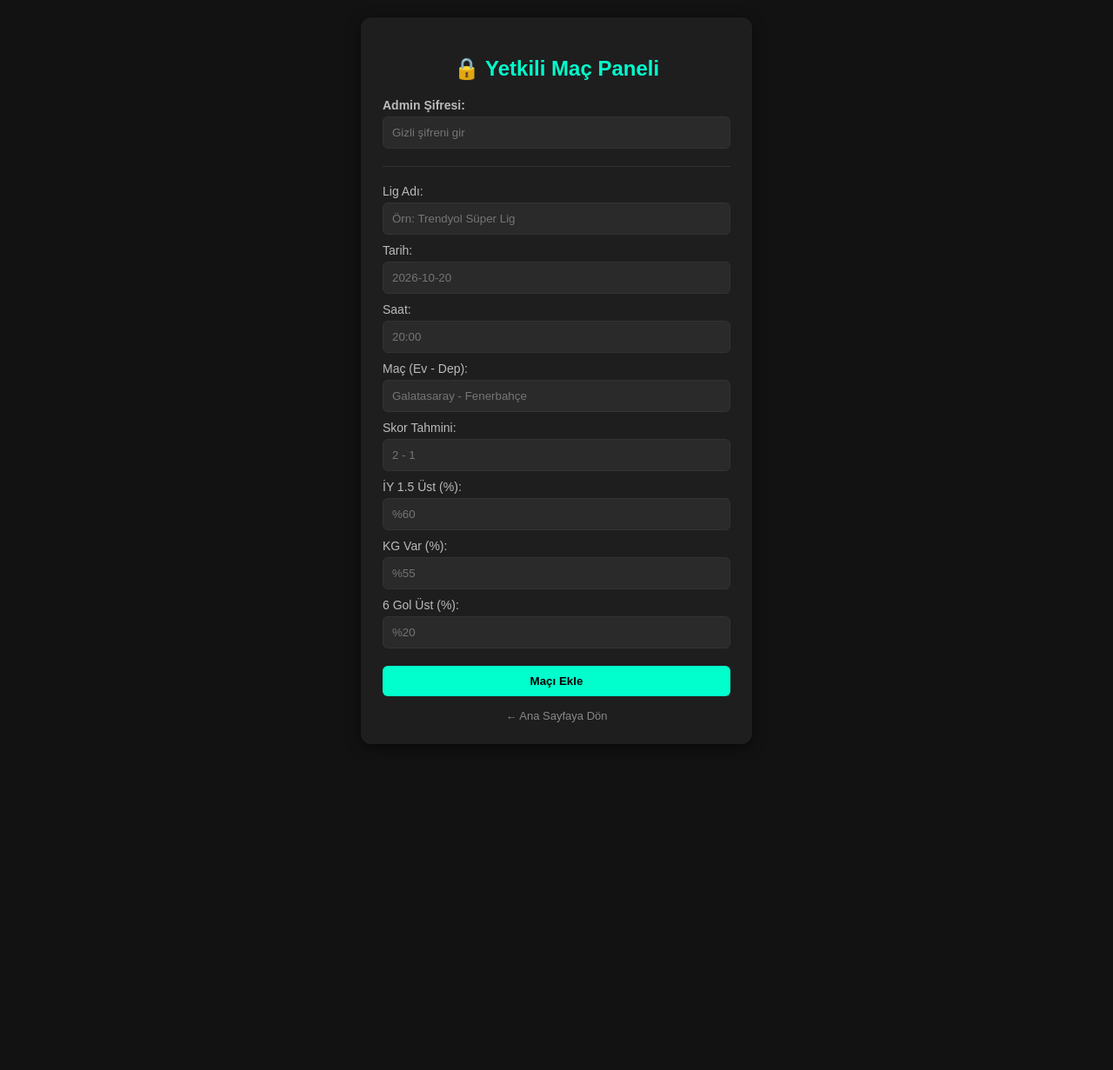
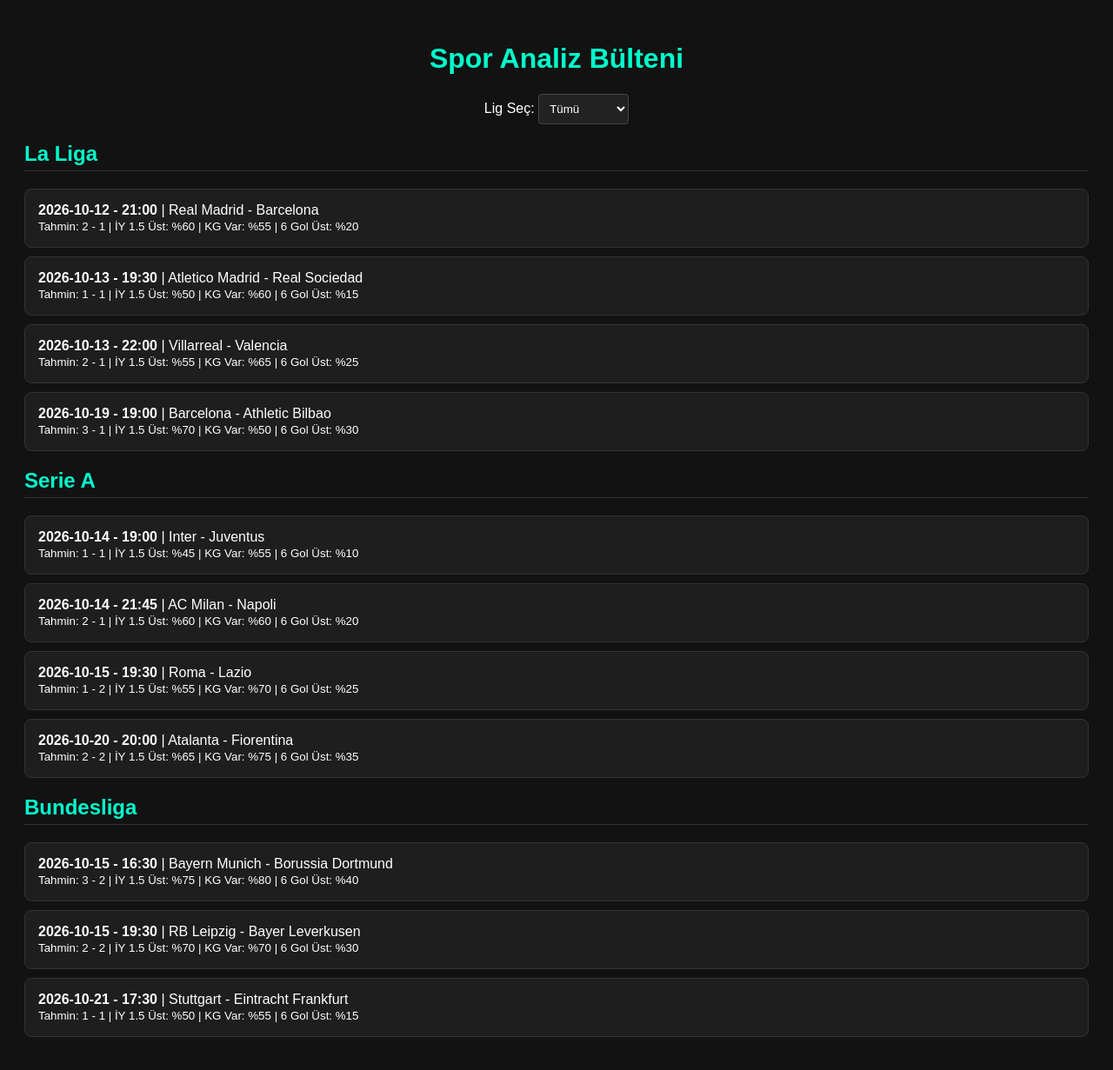
Before and after one commit to abaylimuhammed1666-cmyk/spor-analiz-pwa, a Flask app: page / in a window 1280 px wide. Shown: the whole page at 87% size. Before the commit the page ends 831 px from the top, so only its background shows below. Run offline with Flask 3, Linux system fonts and the light colour scheme.

Commit message:
index.html bülten sayfasına güncellendi

```diff
--- a/templates/index.html
+++ b/templates/index.html
@@ -2,61 +2,38 @@
 <html lang="tr">
 <head>
     <meta charset="UTF-8">
-    <title>Yönetim Paneli</title>
+    <title>Spor Analiz Bülteni</title>
     <style>
-        body { font-family: Arial, sans-serif; background: #121212; color: #fff; display: flex; justify-content: center; align-items: center; min-height: 100vh; margin: 0; }
-        .form-container { background: #1e1e1e; padding: 25px; border-radius: 12px; width: 400px; box-shadow: 0 4px 15px rgba(0,0,0,0.5); margin: 20px 0; }
-        h2 { text-align: center; color: #00ffcc; margin-bottom: 20px; }
-        label { display: block; margin-top: 10px; font-size: 14px; color: #bbb; }
-        input, button { width: 100%; padding: 10px; margin-top: 5px; border-radius: 6px; border: 1px solid #333; background: #2a2a2a; color: #fff; box-sizing: border-box; }
-        button { background: #00ffcc; color: #000; font-weight: bold; margin-top: 20px; cursor: pointer; border: none; }
-        button:hover { background: #00cca3; }
-        .error { color: #ff4d4d; text-align: center; margin-bottom: 10px; font-size: 14px; }
-        .back { display: block; text-align: center; margin-top: 15px; color: #888; text-decoration: none; font-size: 13px; }
-        hr { border: 0; border-top: 1px solid #333; margin: 20px 0; }
+        body { font-family: Arial, sans-serif; background: #121212; color: #fff; padding: 20px; }
+        h1 { text-align: center; color: #00ffcc; }
+        .filter-container { text-align: center; margin-bottom: 20px; }
+        select { padding: 8px; background: #222; color: #fff; border: 1px solid #444; border-radius: 4px; }
+        .match-card { background: #1e1e1e; padding: 15px; margin-bottom: 10px; border-radius: 8px; border: 1px solid #333; }
+        .league-title { color: #00ffcc; margin-top: 20px; border-bottom: 1px solid #333; padding-bottom: 5px; }
     </style>
 </head>
 <body>
-    <div class="form-container">
-        <h2>🔒 Yetkili Maç Paneli</h2>
+    <h1>Spor Analiz Bülteni</h1>
 
-        {% if hata %}
-            <div class="error">{{ hata }}</div>
-        {% endif %}
+    <div class="filter-container">
+        <form method="GET">
+            <label>Lig Seç: </label>
+            <select name="lig" onchange="this.form.submit()">
+                {% for l in ligler %}
+                    <option value="{{ l }}" {% if l == secilen_lig %}selected{% endif %}>{{ l }}</option>
+                {% endfor %}
+            </select>
+        </form>
+    </div>
 
-        <form method="POST">
-            <label><b>Admin Şifresi:</b></label>
-            <input type="password" name="sifre" placeholder="Gizli şifreni gir" required>
-
-            <hr>
-
-            <label>Lig Adı:</label>
-            <input type="text" name="lig" placeholder="Örn: Trendyol Süper Lig">
-
-            <label>Tarih:</label>
-            <input type="text" name="tarih" placeholder="2026-10-20">
-
-            <label>Saat:</label>
-            <input type="text" name="saat" placeholder="20:00">
-
-            <label>Maç (Ev - Dep):</label>
-            <input type="text" name="mac" placeholder="Galatasaray - Fenerbahçe">
-
-            <label>Skor Tahmini:</label>
-            <input type="text" name="skor_tahmini" placeholder="2 - 1">
-
-            <label>İY 1.5 Üst (%):</label>
-            <input type="text" name="iy_15_ust" placeholder="%60">
-
-            <label>KG Var (%):</label>
-            <input type="text" name="kg_var" placeholder="%55">
-
-            <label>6 Gol Üst (%):</label>
-            <input type="text" name="gol_6_ust" placeholder="%20">
-
-            <button type="submit">Maçı Ekle</button>
-        </form>
-        <a href="/" class="back">← Ana Sayfaya Dön</a>
-    </div>
+    {% for lig, maclar in lig_gruplari.items() %}
+        <h2 class="league-title">{{ lig }}</h2>
+        {% for m in maclar %}
+            <div class="match-card">
+                <strong>{{ m.tarih }} - {{ m.saat }}</strong> | {{ m.mac }}<br>
+                <small>Tahmin: {{ m.skor_tahmini }} | İY 1.5 Üst: {{ m.iy_1_5_ust }} | KG Var: {{ m.kg_var }} | 6 Gol Üst: {{ m.alt_ust_6_gol }}</small>
+            </div>
+        {% endfor %}
+    {% endfor %}
 </body>
 </html>
```
